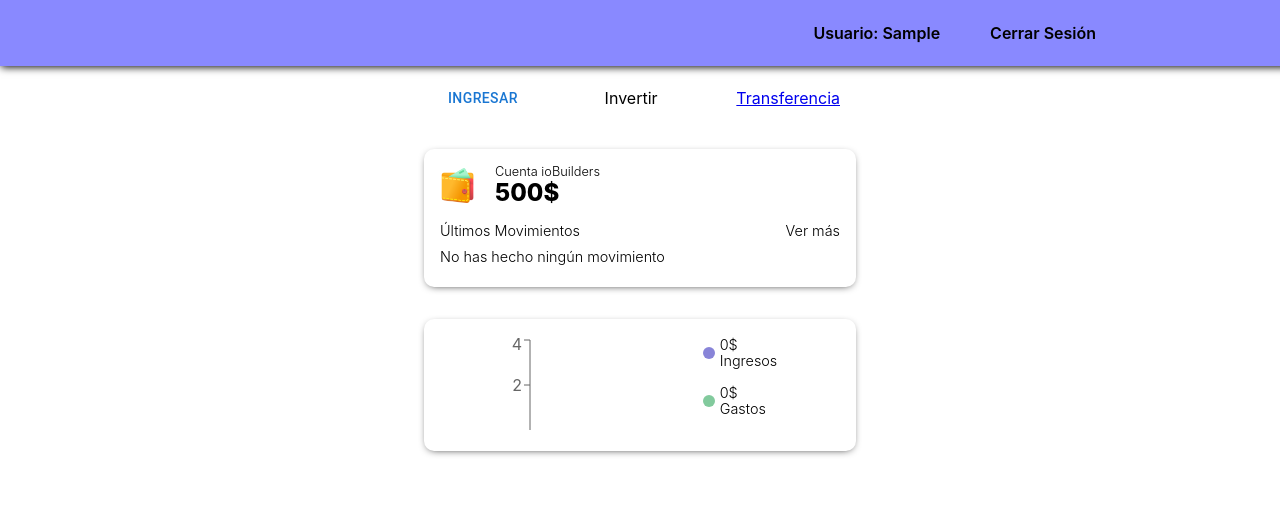
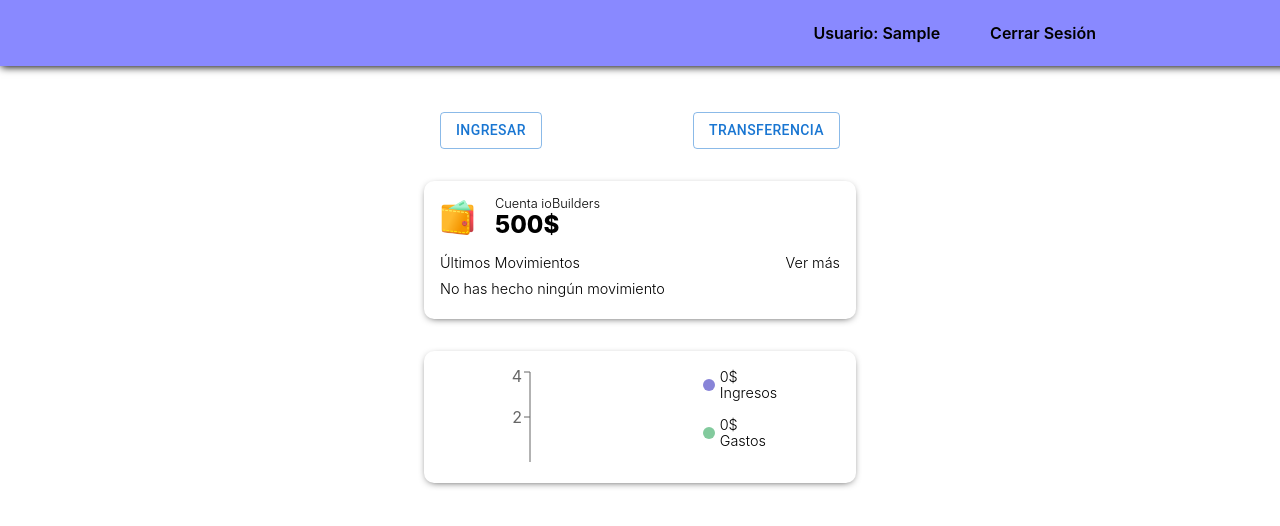
Before and after one commit to jhonnytesban/wallet-app, a React (Create React App) app: page /register in a window 1280 px wide. Both pictures are taken after typing "Sample", "Sample123" into the empty fields and a click on the button "REGISTRARSE". Shown: the top 526 px of the page. Built offline with nearby package versions, Linux system fonts and the light colour scheme.

Commit message:
Added save data users

```diff
--- a/src/App.tsx
+++ b/src/App.tsx
@@ -4,17 +4,45 @@ import ActionComponent from "./components/ActionComponent";
 import { ContainerApp } from "./styles/ContainerApp";
 import { useSelector } from "react-redux";
 import { selectUser } from "./store/slice";
-import { useEffect } from "react";
+import { useEffect, useState } from "react";
 import { useNavigate } from "react-router-dom";
+import { AppState } from "./interfaces/interfaces";
+// import { useDataPersistence } from "./hooks/useDataPersistence";
 
 const App = () => {
+  // const { usersData, saveFirstDataUSer } = useDataPersistence();
+  const [usersData, setUsersData] = useState<AppState[]>([])
+  const userState = useSelector(selectUser);
+
+
   const { user } = useSelector(selectUser)
   const navigate = useNavigate()
 
   useEffect(() => {
       if (user.login === false) {
-        navigate('/login', {replace: true})
+        navigate('/login', {replace: true});
+        return
       }
+
+      const dataStorage: AppState[] = JSON.parse(localStorage.getItem('usersData')!)
+
+      //Guardo el dato del usuario en el storage si aun no se ha registrado ningun usuario
+      if (dataStorage?.length === 0 || dataStorage === null) {
+        setUsersData([userState])
+        localStorage.setItem('usersData', JSON.stringify([userState]))
+        console.log('save', usersData)
+      }
+
+      //Añado al storage los datos del usuario, en caso de que ya existan otros datos de usuarios
+      if (dataStorage?.length > 0) {
+        const isUser = dataStorage.some((data) => data.user.userName === user.userName);
+
+        if (!isUser) {
+          const newDataUser = dataStorage.concat(userState)
+          localStorage.setItem('usersData', JSON.stringify(newDataUser))
+        }
+      }
+
   }, [user, navigate])
 
   return (
--- a/src/components/ActionComponent.tsx
+++ b/src/components/ActionComponent.tsx
@@ -15,13 +15,10 @@ const ActionComponent = () => {
     <>
       <ContainerAction>
         <li>
-        <Button onClick={handleOpen}>Ingresar</Button>
+        <Button onClick={handleOpen} variant='outlined'>Ingresar</Button>
         </li>
         <li>
-          <p>Invertir</p>
-        </li>
-        <li>
-          <Link to='/transfer'>Transferencia</Link>
+          <Link to='/transfer'><Button  variant='outlined'>Transferencia</Button></Link>
         </li>
       </ContainerAction>
       <DepositModal open={open} handleClose={handleClose}/>
@@ -35,6 +32,10 @@ const ContainerAction = styled.ul`
   align-items: center;
   justify-content: space-between;
   margin: 0 auto 2rem auto;
+
+  li a {
+    text-decoration: none;
+  }
 `
 
 export default ActionComponent
--- /dev/null
+++ b/src/hooks/useDataPersistence.ts
@@ -0,0 +1,28 @@
+// import { useEffect, useState } from "react"
+// import { useSelector } from "react-redux";
+// import { AppState } from "../interfaces/interfaces";
+// import { selectUser } from "../store/slice";
+
+export const useDataPersistence = () => {
+  // const [usersData, setUsersData] = useState<AppState[]>([]);
+  // const {user, totalMoney, balance, movements} = useSelector(selectUser);
+
+  // useEffect(() => {
+  //   setUsersData(JSON.parse(localStorage.getItem('usersData')!));
+  // }, [])
+
+  // const saveFirstDataUSer = () => {
+  //   const userDataState = {
+  //     user: user.userName,
+  //     totalMoney,
+  //     balance,
+  //     movements
+  //   }
+  //   localStorage.setItem('usersData', JSON.stringify([userDataState]))
+  // }
+
+  // return {
+  //   usersData,
+  //   saveFirstDataUSer
+  // }
+}
--- /dev/null
+++ b/src/interfaces/interfaces.ts
@@ -0,0 +1,21 @@
+export interface User {
+  userName: string | undefined;
+  login: boolean | undefined;
+}
+
+export interface Movements {
+  user: string;
+  value: number;
+}
+
+export interface Balance {
+  income: number;
+  expenses: number
+}
+
+export interface AppState {
+  user: User;
+  totalMoney: number;
+  movements: Movements[];
+  balance: Balance[];
+}
--- a/src/styles/ContainerApp.ts
+++ b/src/styles/ContainerApp.ts
@@ -1,5 +1,9 @@
 import styled from 'styled-components';
 
 export const ContainerApp = styled.div`
-  padding: 0 1rem;
+  padding: 1rem 1rem;
+
+  @media screen and (min-width: 1200px){
+    padding: 2rem 1rem 0 1rem;
+  }
 `;
```
Also changed, not shown: src/components/Menu.tsx (+5 -5 lines), src/store/slice.ts (+1 -22 lines).
